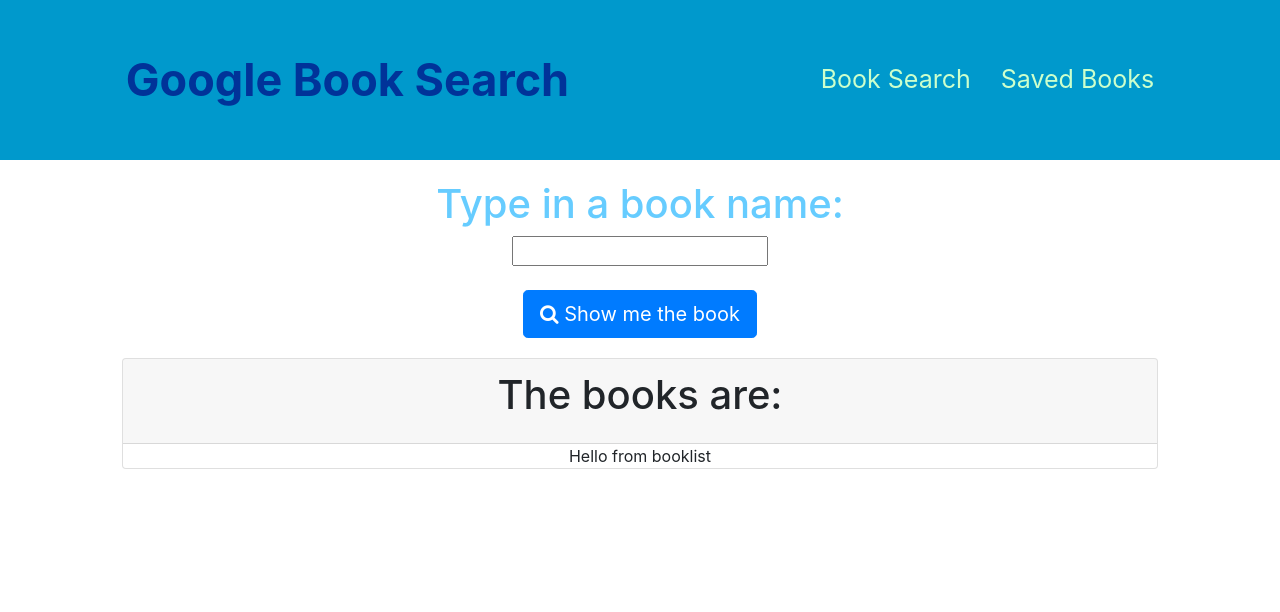
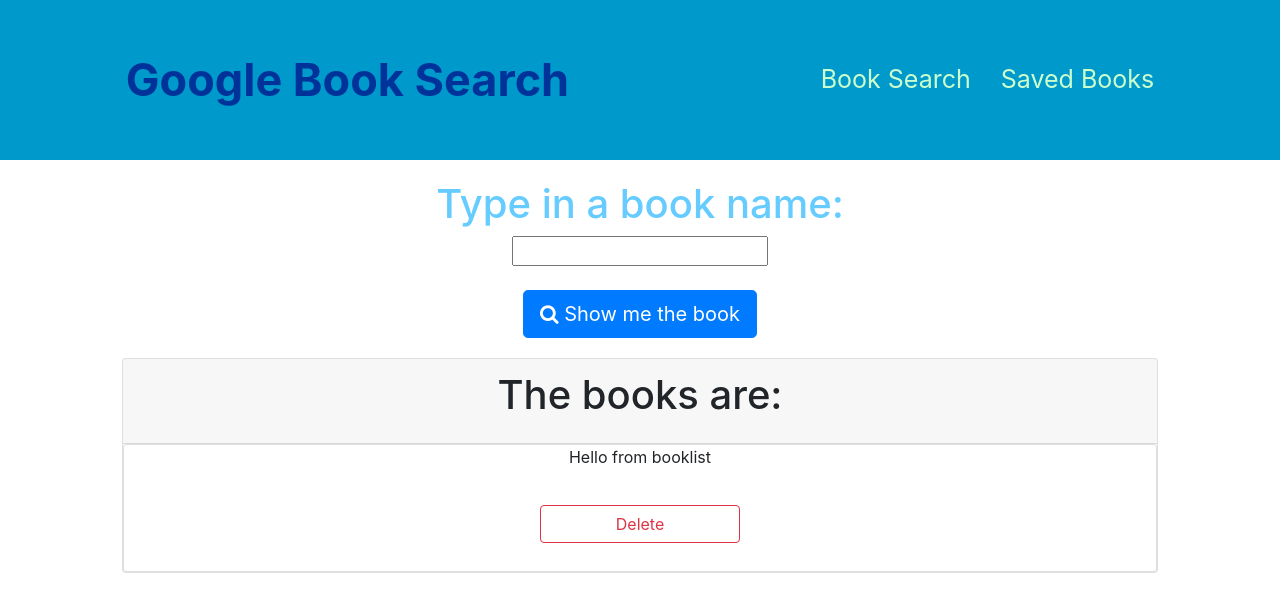
Before and after one commit to elpat77/google_book_search, a React (Create React App) app in the folder client/: page / in a window 1280 px wide. Shown: the top 612 px of the page. Built offline with nearby package versions, Linux system fonts and the light colour scheme; no server answers.

Commit message:
saving progress before I mess everything up :)

```diff
--- /dev/null
+++ b/client/src/components/BookList/BookList.js
@@ -0,0 +1,31 @@
+import React from 'react';
+
+
+
+function BookList(props) {
+
+    return (
+        <div>
+            <div className="card">
+                <div>Hello from booklist</div>
+                <div className="card-body text-center">
+                    <h5 className="card-input"></h5>
+                    <div className="text-center">
+                        <button
+                            onClick={() => props.deleteFromArray(props._id)}
+                            className="btn btn-outline-danger m-2"
+                            style={{ width: "200px" }}
+                        >
+                            Delete
+          </button>
+                    </div>
+                </div>
+            </div>
+        </div>
+
+    )
+}
+
+
+
+export default BookList;
--- a/client/src/components/BookPost/BookPost.js
+++ /dev/null
@@ -1,24 +0,0 @@
-import React from 'react';
-import axios from 'axios';
-
-
-function BookList(result) {
-
-    axios.post('/api/books', {
-        title: result.title,
-        authors: result.authors,
-        description: result.description,
-        image: result.image,
-        link: result.link,
-        id: result.id
-
-    })
-
-    return (
-        <div>Hello from booklist</div>
-    )
-}
-
-
-
-export default BookList;
--- a/client/src/components/BookSearch/BookSearch.js
+++ b/client/src/components/BookSearch/BookSearch.js
@@ -1,10 +1,11 @@
 import React, { useState } from 'react';
 import axios from 'axios';
 import './booksearch.css';
-import BookList from '../BookPost/BookPost'
+import BookList from '../BookList/BookList'
 
-function BookSearch() {
+function BookSearch(props) {
   const [input, setInput] = useState('');
+
   let book = []
 
   function getBooks() {
@@ -13,6 +14,7 @@
     axios.get(url).then(result => {
       const data = result.data.items;
       console.log('data', data)
+      console.log('input', input)
 
       for (let i = 0; i < data.length; i++) {
         let bookTitles = data[i].volumeInfo.title;
@@ -31,15 +33,36 @@
         // console.log(id);
       }
     })
+
+    axios.post('/api/books', {
+      title: props.title,
+      authors: props.authors,
+      description: props.description,
+      image: props.image,
+      link: props.link,
+      id: props.id
+
+    })
+
   }
+
 
   return (
     <div>
       <div className="bookSearch">
         <h1>Type in a book name:</h1>
-        <div><input value={input} id="bookInput" onInput={e => setInput(e.target.value)} /></div>
+        <div>
+          <input
+            value={input}
+            id="bookInput"
+            onInput={e => setInput(e.target.value)} />
+        </div>
         <br></br>
-        <button className="btn btn-lg btn-primary" id="searchBooks" onClick={() => getBooks()}><i class="fa fa-search"></i> Show me the book</button>
+        <button
+          className="btn btn-lg btn-primary"
+          id="searchBooks"
+          onClick={() => getBooks()}>
+          <i class="fa fa-search"></i> Show me the book</button>
       </div>
       <div className="container justify-content-center col-md-10 bookDisplay">
 
@@ -54,5 +77,4 @@
   )
 }
 
-
 export default BookSearch;
```
Also changed, not shown: client/src/components/BookList/booklist.css (added).
